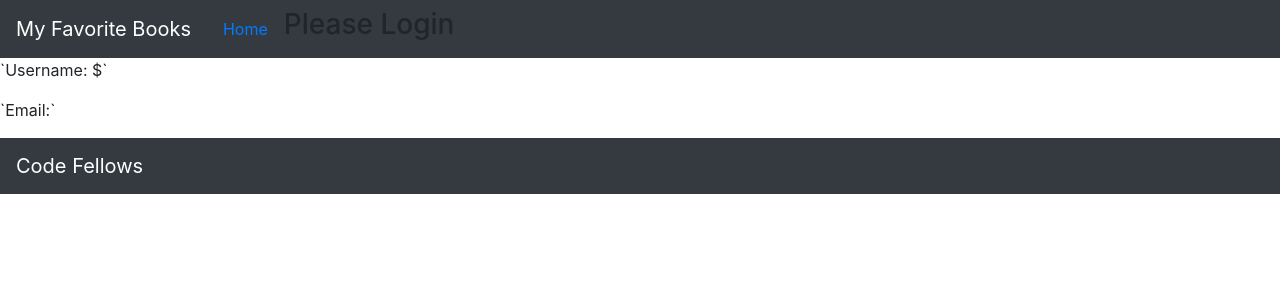
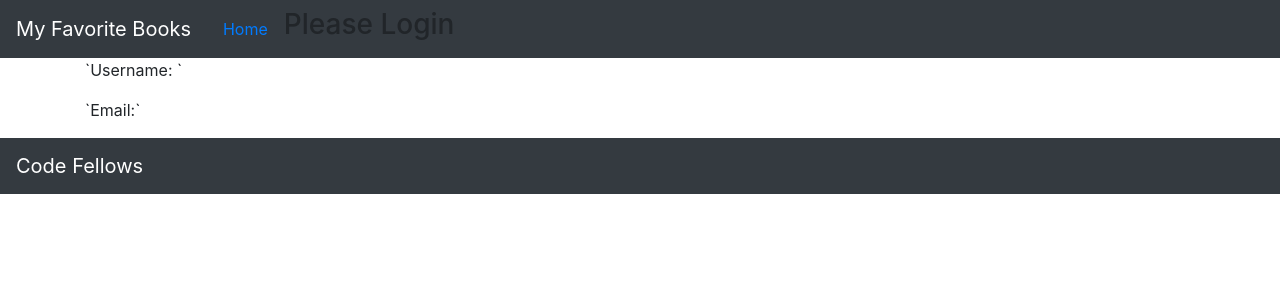
Before and after one commit to brianjtarte/can-of-books-frontend, a React (Create React App) app: page /profile in a window 1280 px wide. Shown: the top 300 px of the page. Built offline with nearby package versions, Linux system fonts and the light colour scheme; no server answers.

Commit message:
Finished lab 11 strech goals

```diff
--- a/src/App.js
+++ b/src/App.js
@@ -10,6 +10,7 @@ import {
   Switch,
   Route
 } from "react-router-dom";
+import { Container } from 'react-bootstrap';
 
 
 
@@ -48,12 +49,13 @@ class App extends React.Component {
     if (event.target.id === 'formUserName'){
       this.setState({
         username: event.target.value,
-        user: true,
+
       } );
         } else if (event.target.id === 'formEmail'){
           this.setState ({email: event.target.value,
-            user: true,
+
       });
+      console.log(event.target.id);
     }
   }
 
@@ -72,7 +74,9 @@ class App extends React.Component {
               )}
             </Route>
             <Route exact path="/profile">
+              <Container>
               <Profile userName={this.state.userName} userEmail={this.state.userEmail}/>
+              </Container>
             </Route>
 
           </Switch>
--- a/src/Header.js
+++ b/src/Header.js
@@ -1,7 +1,8 @@
 import React from 'react';
-import { Navbar, NavItem } from 'react-bootstrap';
+import { Container, Navbar, NavItem } from 'react-bootstrap';
 import { Link } from "react-router-dom";
 import LogoutButton from './LogoutButton.js';
+import Profile from './Profile';
 import './Header.css';
 
 class Header extends React.Component {
@@ -11,6 +12,7 @@ class Header extends React.Component {
         <Navbar.Brand>My Favorite Books</Navbar.Brand>
         <NavItem><Link to="/" className="nav-link">Home</Link></NavItem>
         {this.props.user ? (
+
                 <NavItem><Link to="/Profile.js" className="nav-link">Profile</Link></NavItem> && <LogoutButton/>
 
               ) : (
--- a/src/Profile.js
+++ b/src/Profile.js
@@ -6,7 +6,7 @@ class Profile extends Component {
     /* TODO: render information about logged in user */
     /* STRETCH TODO: if no logged in user then redirect home */
     return <>
-      <p>`Username: ${this.props.userName}`</p>
+      <p>`Username: {this.props.userName}`</p>
       <p>`Email:{this.props.userEmail}`</p>
     </>
   }
```
